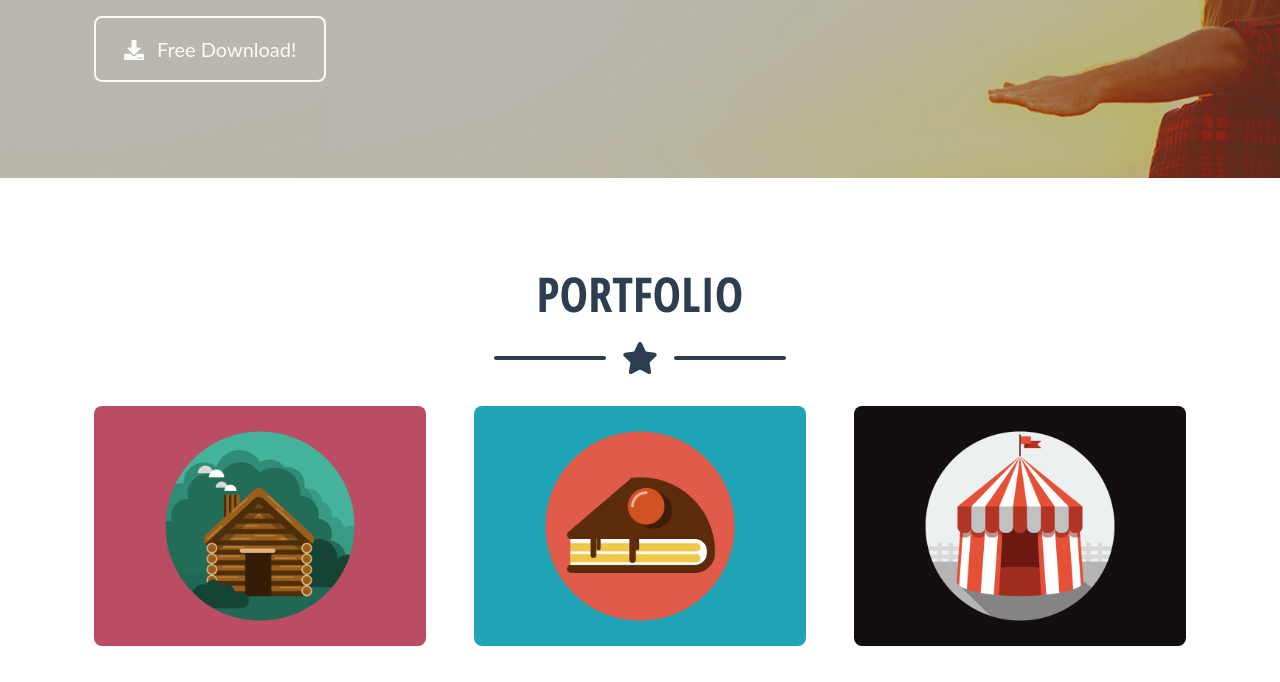
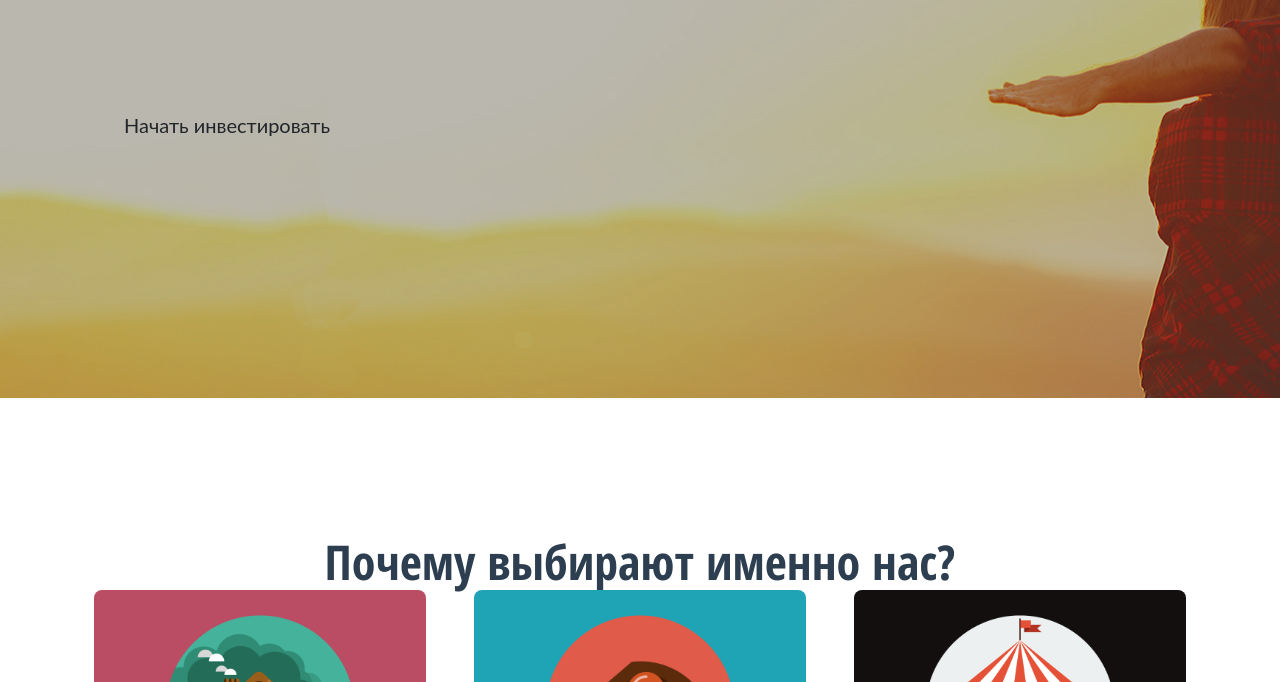
Before and after one commit to aobolonsky/boggat, a plain HTML site: page index.html in a window 1280 px wide. Shown: the part 598-1280 px from the top of the page. Drawn offline with nearby package versions, Linux system fonts and the light colour scheme; files whose address does not match are found by name.

Commit message:
Add files via upload

```diff
--- a/index.html
+++ b/index.html
@@ -1,5 +1,5 @@
 <!DOCTYPE html>
-<html lang="en">
+<html lang="bl">
 
 <head>
     <meta charset="utf-8" />
@@ -56,14 +56,13 @@
     </nav>
     <!-- Masthead-->
     <header class="masthead bg-primary text-white text-left">
-        <div class="container d-flex align-items-left flex-column">
+        <div class="container d-flex align-items-left flex-column mb-5">
             <!-- Masthead Heading-->
-            <h1 class="masthead-heading  mb-0">Инвестируйте<br> в свое будущее!</h1>
+            <h1 class="masthead-heading mb-1">Инвестируйте<br> в свое будущее!</h1>
             <!-- Start Investing Button-->
-            <div class="text-left mt-4">
-                <a class="btn btn-xl btn-outline-light" href="https://startbootstrap.com/theme/freelancer/">
-                    <i class="fas fa-download mr-2"></i>
-                    Free Download!
+            <div class="text-left mb-5 mt-5">
+                <a class="btn btn-xl btn-blue-light mb-5 mt-5" href="https://startbootstrap.com/theme/freelancer/">
+                    Начать инвестировать
                 </a>
             </div>
 
@@ -74,13 +73,8 @@
     <section class="page-section portfolio" id="portfolio">
         <div class="container">
             <!-- Portfolio Section Heading-->
-            <h2 class="page-section-heading text-center text-uppercase text-secondary mb-0">Portfolio</h2>
-            <!-- Icon Divider-->
-            <div class="divider-custom">
-                <div class="divider-custom-line"></div>
-                <div class="divider-custom-icon"><i class="fas fa-star"></i></div>
-                <div class="divider-custom-line"></div>
-            </div>
+            <h2 class="page-section-heading text-center  text-secondary mt-5 mb-2">Почему выбирают именно нас?</h2>
+
             <!-- Portfolio Grid Items-->
             <div class="row justify-content-center">
                 <!-- Portfolio Item 1-->
```
